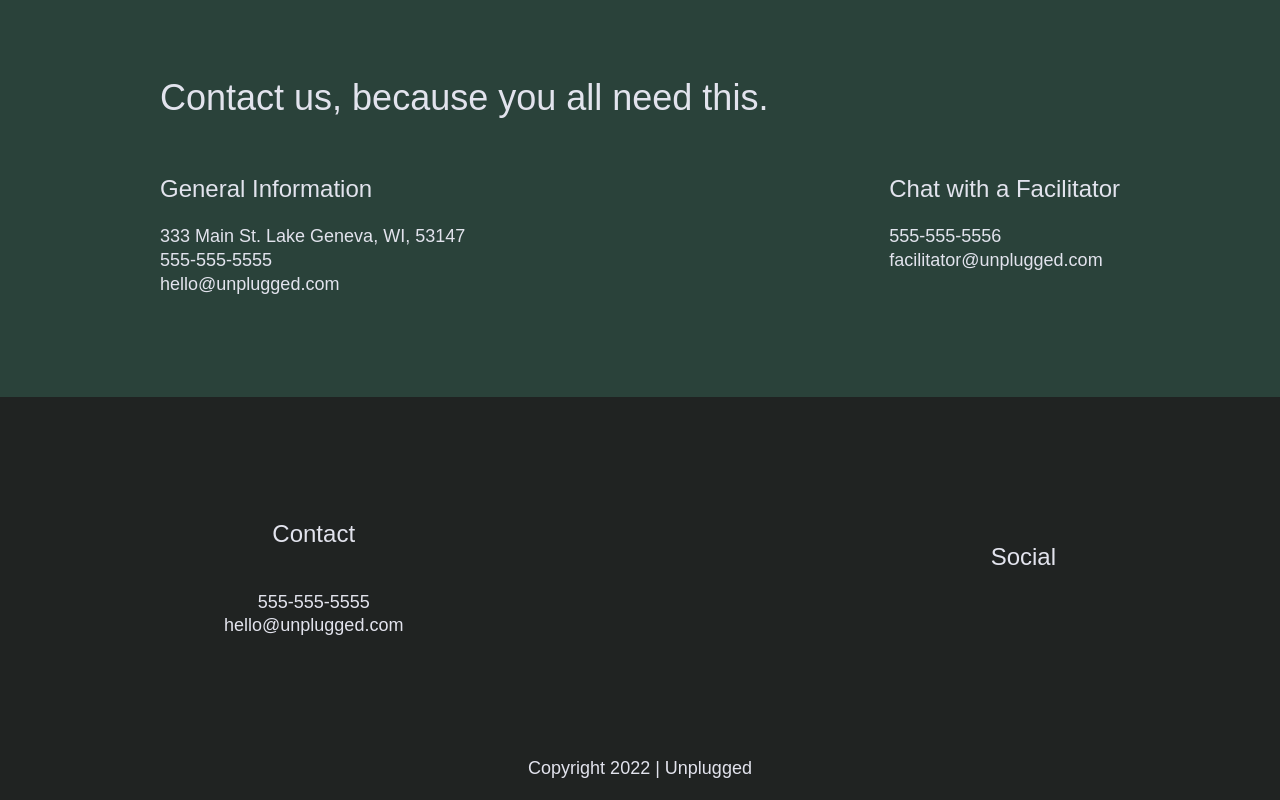
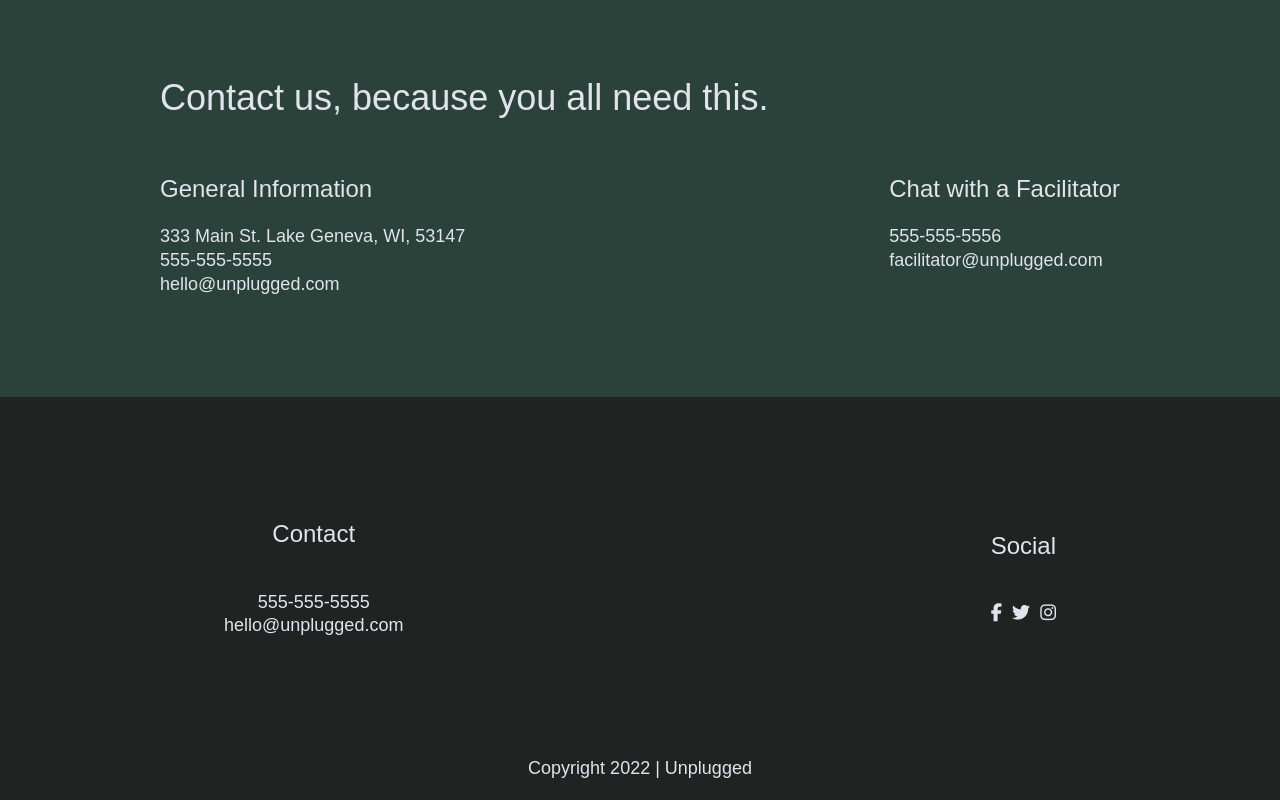
Before and after one commit to JamieS3373/unplugged-retreat, a website: page about/index.html in a window 1280 px wide. Shown: the part 1218-2018 px from the top of the page. Drawn offline with Linux system fonts and the light colour scheme.

Commit message:
Added icons

```diff
--- a/about/index.html
+++ b/about/index.html
@@ -18,6 +18,8 @@
 
   <link rel="stylesheet" href="../css/normalize.css">
   <link rel="stylesheet" href="../css/main.css">
+
+  <script src="https://kit.fontawesome.com/9ea521cf24.js" crossorigin="anonymous"></script>
 
   <meta name="theme-color" content="#fafafa">
 </head>
@@ -131,16 +133,18 @@
           <h4>Social</h4>
           <div class="social-icons">
             <p>
-              <a href="https://www.facebook.com/yoursite" target="_blank"></a>
+              <a href="https://www.facebook.com/yoursite"><i class="fab fa-facebook-f"></i></a>
             </p>
-            <p><a href="https://www.twitter.com/yoursite" target="_blank"></a>
+            <p>
+              <a href="https://www.twitter.com/yoursite"><i class="fab fa-twitter"></i></a>
             </p>
-            <p><a href="https://www.instagram.com/yoursite" target="_blank"></a>
+            <p>
+              <a href="https://www.instagram.com/yoursite"><i class="fab fa-instagram"></i></a>
             </p>
               <!--other social links here-->
           </div>
         </div>
-      </div>
+      </div> <!--foot content ends-->
       <!--foot content ends-->
     </div>
     <!--footer content-wrapper ends-->
```
Also changed, not shown: faq/index.html (+5 -3 lines), index.html (+3 -3 lines).
